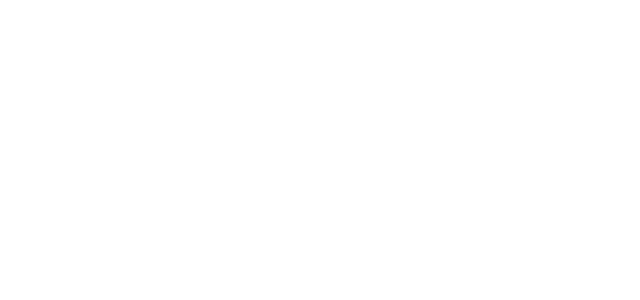
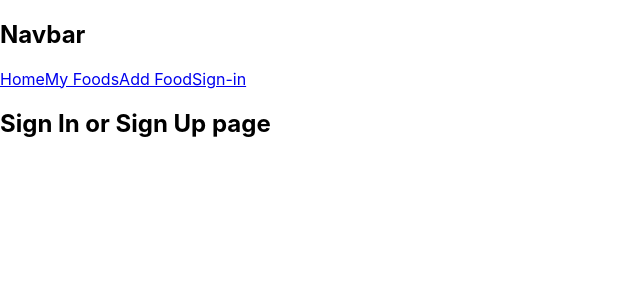
Before and after one commit to EfrainAD/Food-Tracker, a React (Create React App) app: page /auth in a window 1280 px wide. Before the commit this address had no page. Shown: the top 300 px of the page, without its empty margins (0-640 px from the left). Built offline with nearby package versions, Linux system fonts and the light colour scheme.

Commit message:
added routes for add item and user sign in page.

```diff
--- a/src/App.js
+++ b/src/App.js
@@ -1,8 +1,10 @@
 import { Routes, Route } from 'react-router-dom';
 import './App.css';
+import AddFoodItem from './routes/add-food/add-food.component';
 import FoodCollection from './routes/food-collection/food-collection.component';
 import Home from './routes/home/home.component';
 import Navbar from './routes/navbar/navbar.component';
+import UserAuth from './routes/user-auth/user-auth.component';
 
 function App() {
   return (
@@ -16,6 +18,15 @@
           path='/myfoods'
           element={<FoodCollection />}
         />
+        <Route
+          path='/addfood'
+          element={<AddFoodItem />}
+        />
+        <Route
+          path='/auth'
+          // element={<h1>yes</h1>}
+          element={<UserAuth />}
+        />
       </Route>
     </Routes>
   );
--- /dev/null
+++ b/src/routes/add-food/add-food.component.jsx
@@ -0,0 +1,9 @@
+
+
+const AddFoodItem = () => {
+     return (
+          <h2>Add Item here</h2>
+     )
+}
+
+export default AddFoodItem
--- /dev/null
+++ b/src/routes/user-auth/user-auth.component.jsx
@@ -0,0 +1,9 @@
+
+
+const UserAuth = () => {
+     return (
+          <h2>Sign In or Sign Up page</h2>
+     )
+}
+
+export default UserAuth
```
